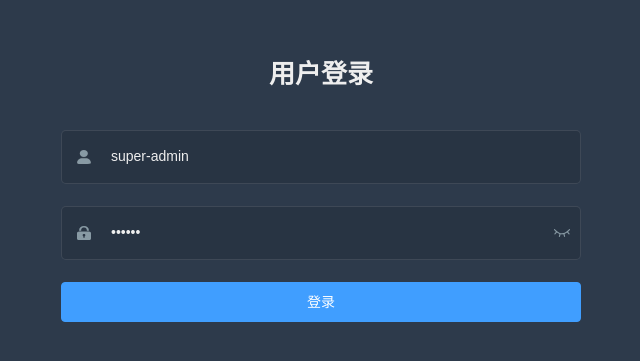
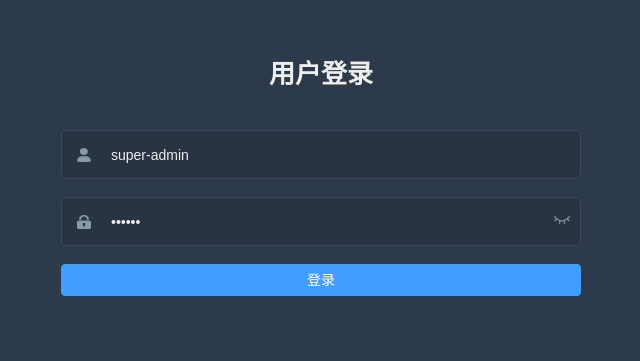
Before and after one commit to Label-Lau/imooc-admin, a Vue app: page /#/login in a window 1280 px wide. Shown: the part 107-468 px from the top of the page, without its empty margins (319-959 px from the left). Built offline with nearby package versions, Linux system fonts and the light colour scheme.

Commit message:
feat: 处理 element 国际化问题

```diff
--- a/package.json
+++ b/package.json
@@ -11,7 +11,7 @@
   "dependencies": {
     "axios": "^0.27.2",
     "core-js": "^3.8.3",
-    "element-plus": "^1.0.2-beta.28",
+    "element-plus": "^1.1.0-beta.15",
     "md5": "^2.3.0",
     "node-polyfill-webpack-plugin": "^1.1.4",
     "path-browserify": "^1.0.1",
--- a/src/App.vue
+++ b/src/App.vue
@@ -1,5 +1,14 @@
 <template>
-  <router-view />
+  <el-config-provider :locale="store.getters.language === 'en' ? en : zhCn">
+    <router-view />
+  </el-config-provider>
 </template>
 
+<script setup>
+import zhCn from 'element-plus/es/locale/lang/zh-cn'
+import en from 'element-plus/lib/locale/lang/en'
+import { useStore } from 'vuex'
+const store = useStore()
+</script>
+
 <style lang="scss"></style>
--- a/src/layout/components/Sidebar/SidebarItem.vue
+++ b/src/layout/components/Sidebar/SidebarItem.vue
@@ -1,6 +1,6 @@
 <template>
   <!-- 支持渲染多级 menu 菜单 -->
-  <el-submenu v-if="route.children.length > 0" :index="route.path">
+  <el-sub-menu v-if="route.children.length > 0" :index="route.path">
     <template #title>
       <menu-item :title="route.meta.title" :icon="route.meta.icon"></menu-item>
     </template>
@@ -10,7 +10,7 @@
       :key="item.path"
       :route="item"
     ></sidebar-item>
-  </el-submenu>
+  </el-sub-menu>
   <!-- 渲染 item 项 -->
   <el-menu-item v-else :index="route.path">
     <menu-item :title="route.meta.title" :icon="route.meta.icon"></menu-item>
--- a/src/plugins/element.js
+++ b/src/plugins/element.js
@@ -1,7 +1,6 @@
 import ElementPlus from 'element-plus'
-import 'element-plus/lib/theme-chalk/index.css'
-import locale from 'element-plus/lib/locale/lang/zh-cn'
+import 'element-plus/dist/index.css'
 
 export default (app) => {
-  app.use(ElementPlus, { locale })
+  app.use(ElementPlus)
 }
--- a/src/store/getters.js
+++ b/src/store/getters.js
@@ -12,6 +12,7 @@ const getters = {
     return state.user.userInfo
   },
   cssVar: () => variables,
-  sidebarOpened: (state) => state.app.sidebarOpened
+  sidebarOpened: (state) => state.app.sidebarOpened,
+  language: (state) => state.app.language
 }
 export default getters
--- a/src/views/profile/index.vue
+++ b/src/views/profile/index.vue
@@ -2,8 +2,6 @@
   <div class="">个人中心</div>
 </template>
 
-<script setup>
-import {} from 'vue'
-</script>
+<script setup></script>
 
 <style lang="scss" scoped></style>
```
Also changed, not shown: 1 other file (tests, documents, lock files or other folders).
